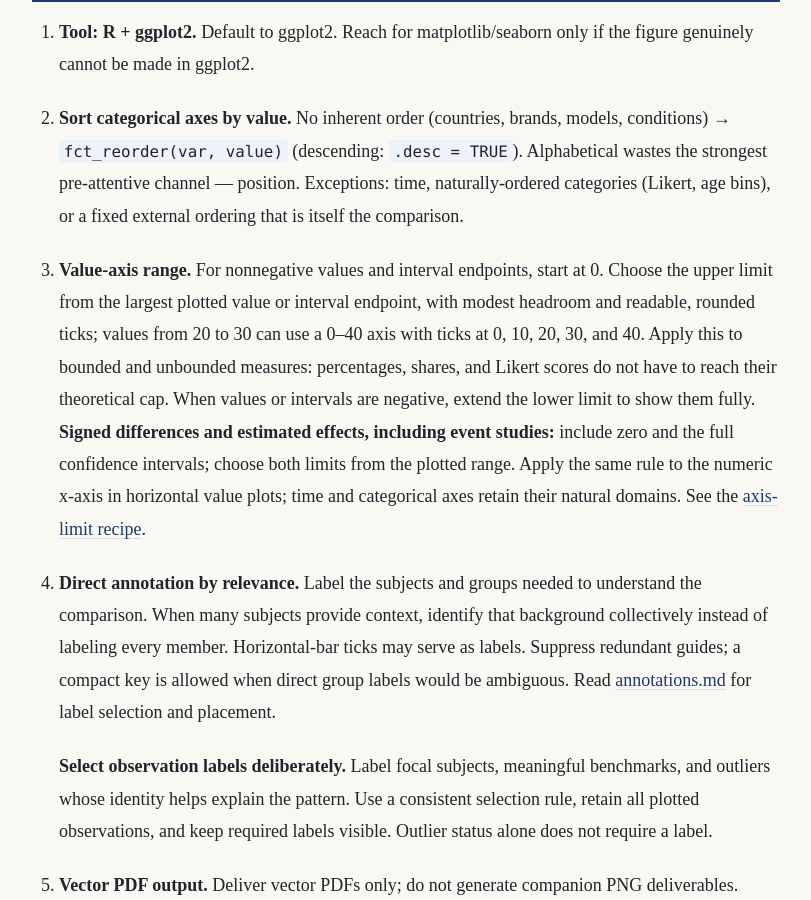
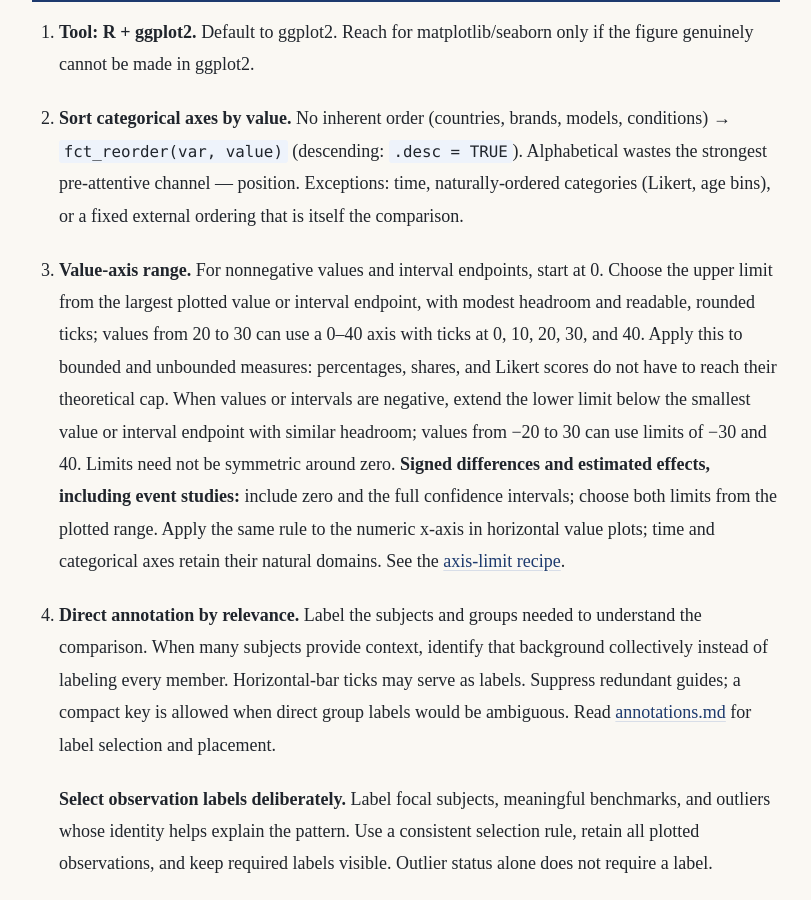
Before and after one commit to KaiGu2024/KaiGu2024.github.io, a Jekyll site: the page built from docs/skills/visualization/SKILL.md, in a window 1280 px wide and 900 px high, scrolled down 1283 px. Shown: the whole window, without its empty margins (234-1045 px from the left). Built offline with Jekyll 4.4.1, drawn with Linux system fonts in a browser that asks for light colours.

Commit message:
clarify headroom on both ends of signed value axes

```diff
--- a/docs/skills/visualization/SKILL.md
+++ b/docs/skills/visualization/SKILL.md
@@ -29,7 +29,7 @@ For a new figure or substantial redesign, use the separate Retriever, Planner, S
 
 2. **Sort categorical axes by value.** No inherent order (countries, brands, models, conditions) → `fct_reorder(var, value)` (descending: `.desc = TRUE`). Alphabetical wastes the strongest pre-attentive channel — position. Exceptions: time, naturally-ordered categories (Likert, age bins), or a fixed external ordering that is itself the comparison.
 
-3. **Value-axis range.** For nonnegative values and interval endpoints, start at 0. Choose the upper limit from the largest plotted value or interval endpoint, with modest headroom and readable, rounded ticks; values from 20 to 30 can use a 0–40 axis with ticks at 0, 10, 20, 30, and 40. Apply this to bounded and unbounded measures: percentages, shares, and Likert scores do not have to reach their theoretical cap. When values or intervals are negative, extend the lower limit to show them fully. **Signed differences and estimated effects, including event studies:** include zero and the full confidence intervals; choose both limits from the plotted range. Apply the same rule to the numeric x-axis in horizontal value plots; time and categorical axes retain their natural domains. See the [axis-limit recipe](references/recipes.md#value-axis-limits).
+3. **Value-axis range.** For nonnegative values and interval endpoints, start at 0. Choose the upper limit from the largest plotted value or interval endpoint, with modest headroom and readable, rounded ticks; values from 20 to 30 can use a 0–40 axis with ticks at 0, 10, 20, 30, and 40. Apply this to bounded and unbounded measures: percentages, shares, and Likert scores do not have to reach their theoretical cap. When values or intervals are negative, extend the lower limit below the smallest value or interval endpoint with similar headroom; values from −20 to 30 can use limits of −30 and 40. Limits need not be symmetric around zero. **Signed differences and estimated effects, including event studies:** include zero and the full confidence intervals; choose both limits from the plotted range. Apply the same rule to the numeric x-axis in horizontal value plots; time and categorical axes retain their natural domains. See the [axis-limit recipe](references/recipes.md#value-axis-limits).
 
 4. **Direct annotation by relevance.** Label the subjects and groups needed to understand the comparison. When many subjects provide context, identify that background collectively instead of labeling every member. Horizontal-bar ticks may serve as labels. Suppress redundant guides; a compact key is allowed when direct group labels would be ambiguous. Read [annotations.md](references/annotations.md) for label selection and placement.
 
```
Also changed, not shown: docs/skills/visualization/references/recipes.md (+13 -1 lines).
